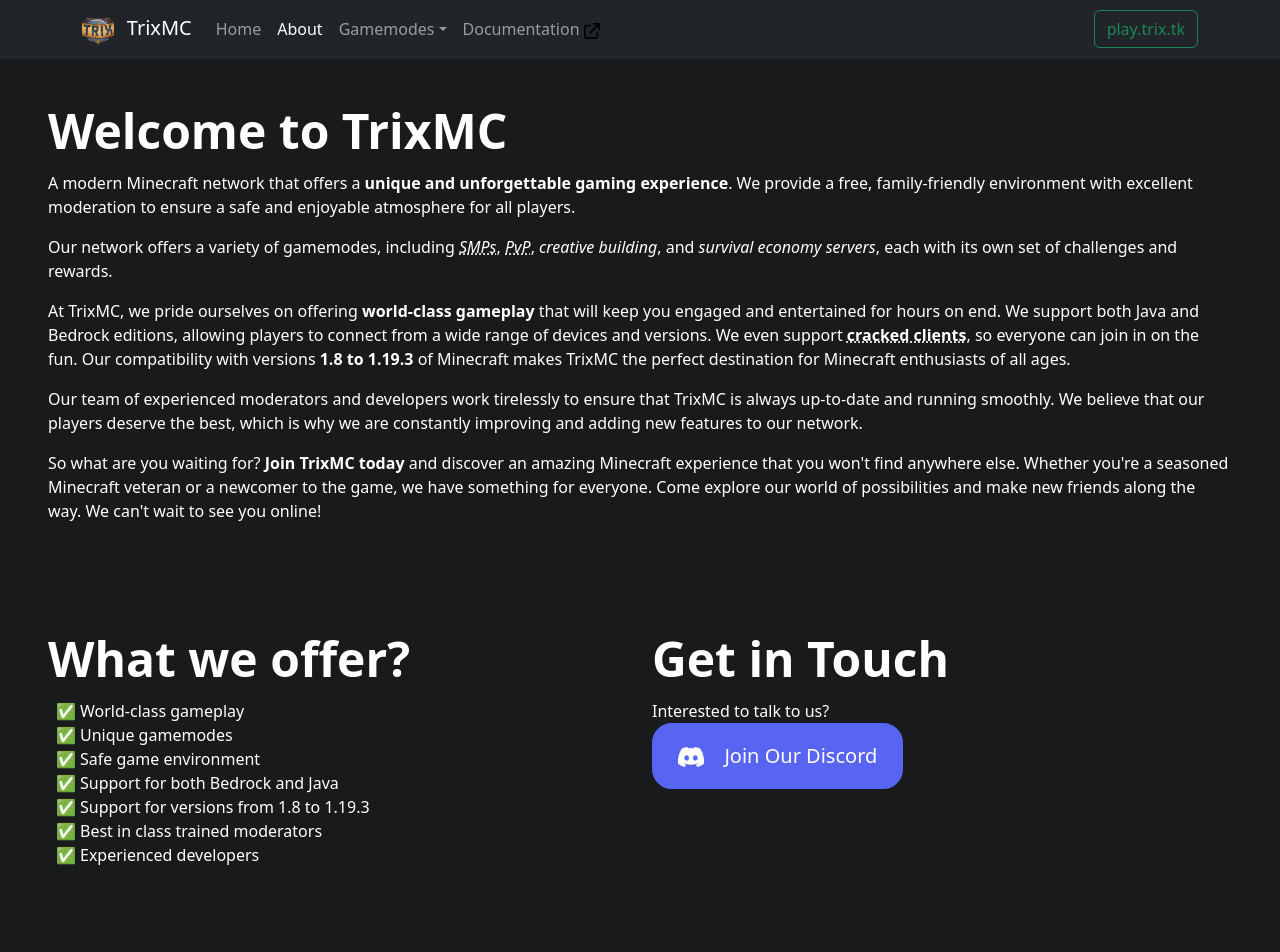
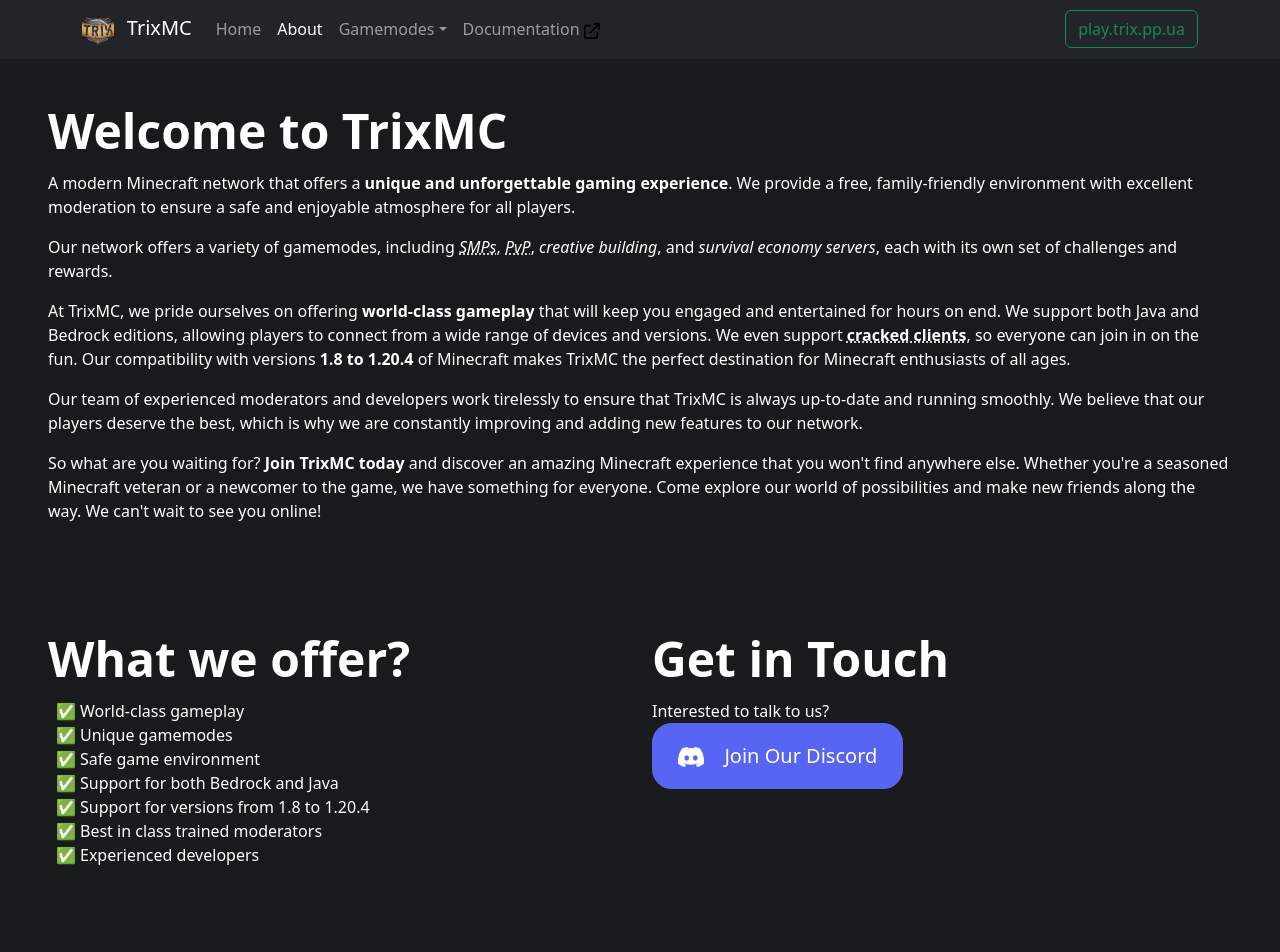
Before and after one commit to TrixNetwork/NewWebsite, a React (Create React App) app: page /about in a window 1280 px wide. Shown: the top 952 px of the page. Built offline with nearby package versions, Linux system fonts and the light colour scheme.

Commit message:
Update some information

```diff
--- a/src/components/global/NavBar.tsx
+++ b/src/components/global/NavBar.tsx
@@ -7,11 +7,11 @@
 
 export default function NavBar() {
 	const handleCopy = () => {
-		navigator.clipboard.writeText("play.trix.tk");
+		navigator.clipboard.writeText("play.trix.pp.ua");
 		const button = document.getElementById("copy-ip") as HTMLElement;
 		button.innerHTML = "Copied!";
 		setTimeout(() => {
-			button.innerHTML = "play.trix.tk";
+			button.innerHTML = "play.trix.pp.ua";
 		}, 2000);
 	};
 	const currentLocation = useLocation().pathname;
@@ -47,7 +47,10 @@
 								Derpitcraft
 							</NavDropdown.Item>
 						</NavDropdown>
-						<Nav.Link href="https://trix.tk/docs" target="_blank">
+						<Nav.Link
+							href="https://trix.pp.ua/docs"
+							target="_blank"
+						>
 							Documentation{"  "}
 							<img
 								src="/img/external-link.png"
@@ -63,7 +66,7 @@
 							onClick={handleCopy}
 							className="ip-button"
 						>
-							play.trix.tk
+							play.trix.pp.ua
 						</Button>
 					</Nav>
 				</Navbar.Collapse>
--- a/src/pages/about/about.tsx
+++ b/src/pages/about/about.tsx
@@ -43,7 +43,7 @@
 							</abbr>
 						</strong>
 						, so everyone can join in on the fun. Our compatibility
-						with versions <strong>1.8 to 1.19.3</strong> of
+						with versions <strong>1.8 to 1.20.4</strong> of
 						Minecraft makes TrixMC the perfect destination for
 						Minecraft enthusiasts of all ages.
 					</p>
@@ -77,7 +77,7 @@
 							<li>Unique gamemodes</li>
 							<li>Safe game environment</li>
 							<li>Support for both Bedrock and Java</li>
-							<li>Support for versions from 1.8 to 1.19.3</li>
+							<li>Support for versions from 1.8 to 1.20.4</li>
 							<li>Best in class trained moderators</li>
 							<li>Experienced developers</li>
 						</ul>
--- a/src/pages/home/home.tsx
+++ b/src/pages/home/home.tsx
@@ -7,7 +7,7 @@
 		<div id="home">
 			<Hero />
 			<WhoAreWe />
-			<Gallery />
+			{/* <Gallery /> */}
 		</div>
 	);
 }
```
